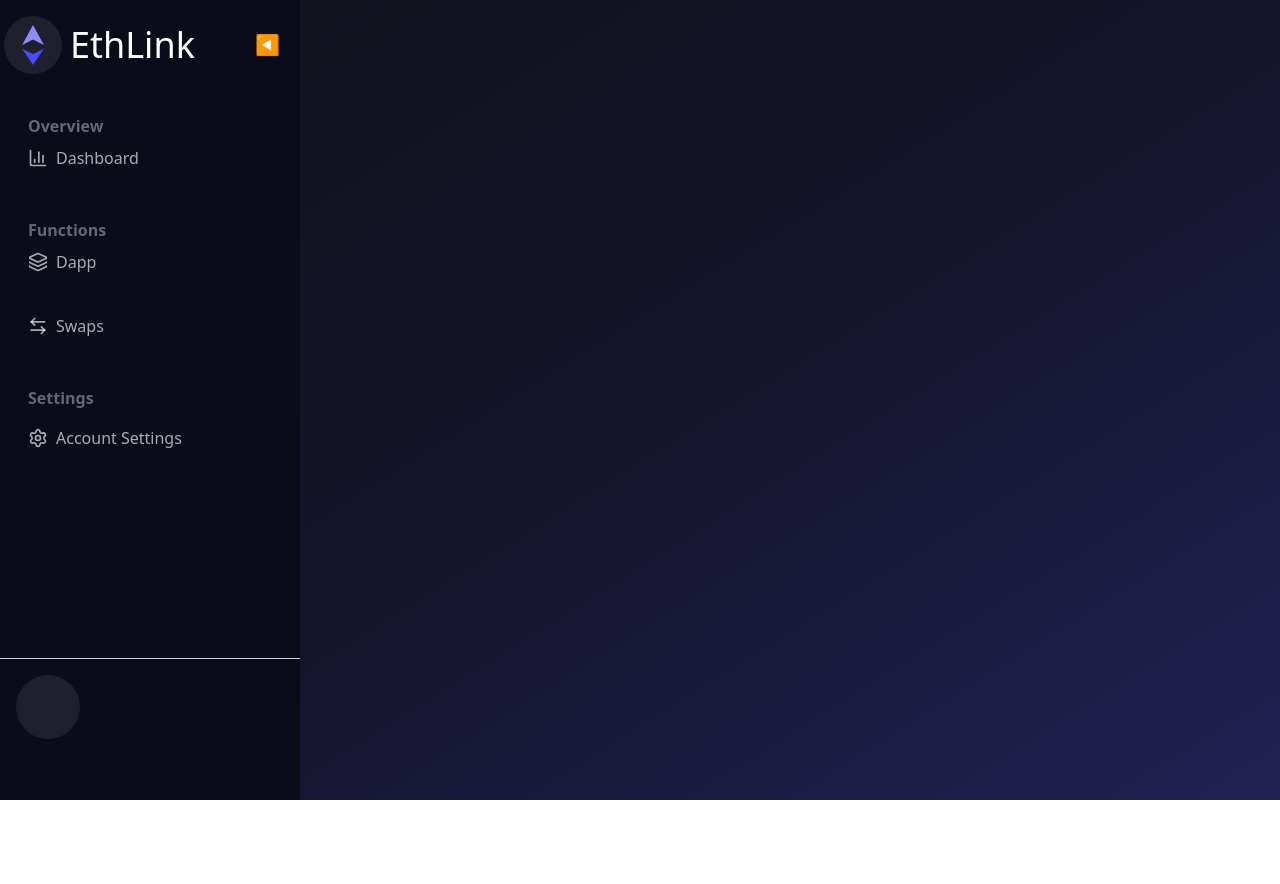
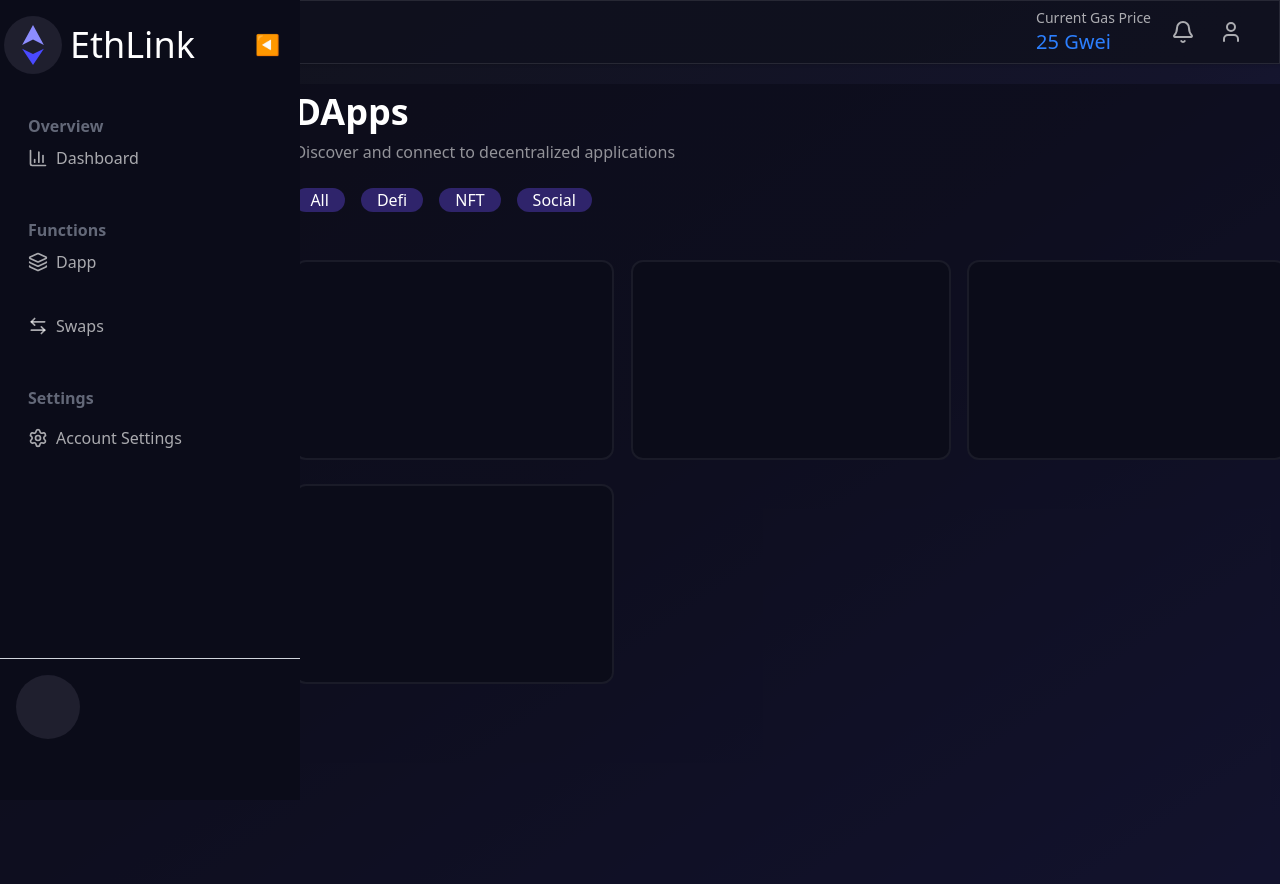
Before and after one commit to PrajwalBenedictNorman/EthLink, a React (Vite) app in the folder Frontend/: page /dapp in a window 1280 px wide. Before the commit the page ends 800 px from the top, so only its background shows below. Built offline with nearby package versions, Linux system fonts and the light colour scheme; what @wallet-standard/wallet would draw is missing.

Commit message:
started ui of dapps page

```diff
--- a/Frontend/src/Components/Button.tsx
+++ b/Frontend/src/Components/Button.tsx
@@ -1,7 +1,7 @@
 import type { ReactElement } from "react"
 import clsx from "clsx";
 
-type Variant = "primary" | "secondary" | "tertiary" | "quaternary";
+type Variant = "primary" | "secondary" | "tertiary" | "quaternary" |"pentanary";
 
 interface buttonProps {
   content:string,
@@ -16,7 +16,8 @@ const variantStyles: Record<Variant, string> = {
   primary: "border-transparent bg-[##131328] rounded-xl hover:bg-[#2a328c] text-white px-4 py-2 p-1 cursor-pointer",
   secondary: " border-gray-400 rounded-xl text-gray-700 hover:bg-gray-100 px-4 py-2 cursor-pointer",
   tertiary:"boder-transparent bg-[#3C83F6] rounded-xl text-black cursor-pointer px-4 py-2 hover:bg-[#3C83F6]/85 ",
-  quaternary :"bg-[#0B0C19]/65 rounded-xl text-white px-4 py-2 hover:bg-[#0B0C19]/45 border-1 border-white/45 hover:border-white cursor-pointer"
+  quaternary :"bg-[#0B0C19]/65 rounded-xl text-white px-4 py-2 hover:bg-[#0B0C19]/45 border-1 border-white/45 hover:border-white cursor-pointer",
+  pentanary:"bg-[#2F246B] hover:bg-[#3C83F6] hover:text-black rounded-xl px-4 text-white cursor-pointer"
 };
 
 
--- a/Frontend/src/Pages/Dapp.tsx
+++ b/Frontend/src/Pages/Dapp.tsx
@@ -1,10 +1,40 @@
 import React from 'react'
 import SideBar from '../Components/SIdebar'
+import Navbar from '../Components/Navbar'
+import Button from '../Components/Button'
 
 function Dapp() {
   return (
     <div>
       <SideBar />
+      <Navbar />
+      <div className='bg-[#0B0C19]/65 h-screen w-full'>
+      <div className='ms-[23vw] mt-5'>
+        <h1 className='text-white text-4xl font-bold py-2'>DApps</h1>
+        <p className='text-white/55'>Discover and connect to decentralized applications</p>
+        <div className='flex items-center justify-start mt-6'>
+          <Button content='All' variant='pentanary' onClick={()=>{}} className='me-2'/>
+          <Button content='Defi' variant='pentanary' onClick={()=>{}} className='ms-2 me-2 text-md'/>
+          <Button content='NFT' variant='pentanary' onClick={()=>{}} className='ms-2 me-2 text-md'/>
+          <Button content='Social' variant='pentanary' onClick={()=>{}} className='ms-2 me-2 text-md'/>
+        </div>
+        {/*  DApp Cards */}
+        <div className='grid grid-cols-3 gap-6 mt-12'>
+          <div className='bg-[#0B0C19] border-2 border-[#1A1B28] h-50 w-80 rounded-xl'>
+
+          </div>
+           <div className='bg-[#0B0C19] border-2 border-[#1A1B28] h-50 w-80 rounded-xl'>
+
+          </div>
+           <div className='bg-[#0B0C19] border-2 border-[#1A1B28] h-50 w-80 rounded-xl'>
+
+          </div>
+           <div className='bg-[#0B0C19] border-2 border-[#1A1B28] h-50 w-80 rounded-xl'>
+
+          </div>
+        </div>
+      </div>
+      </div>
     </div>
   )
 }
```
